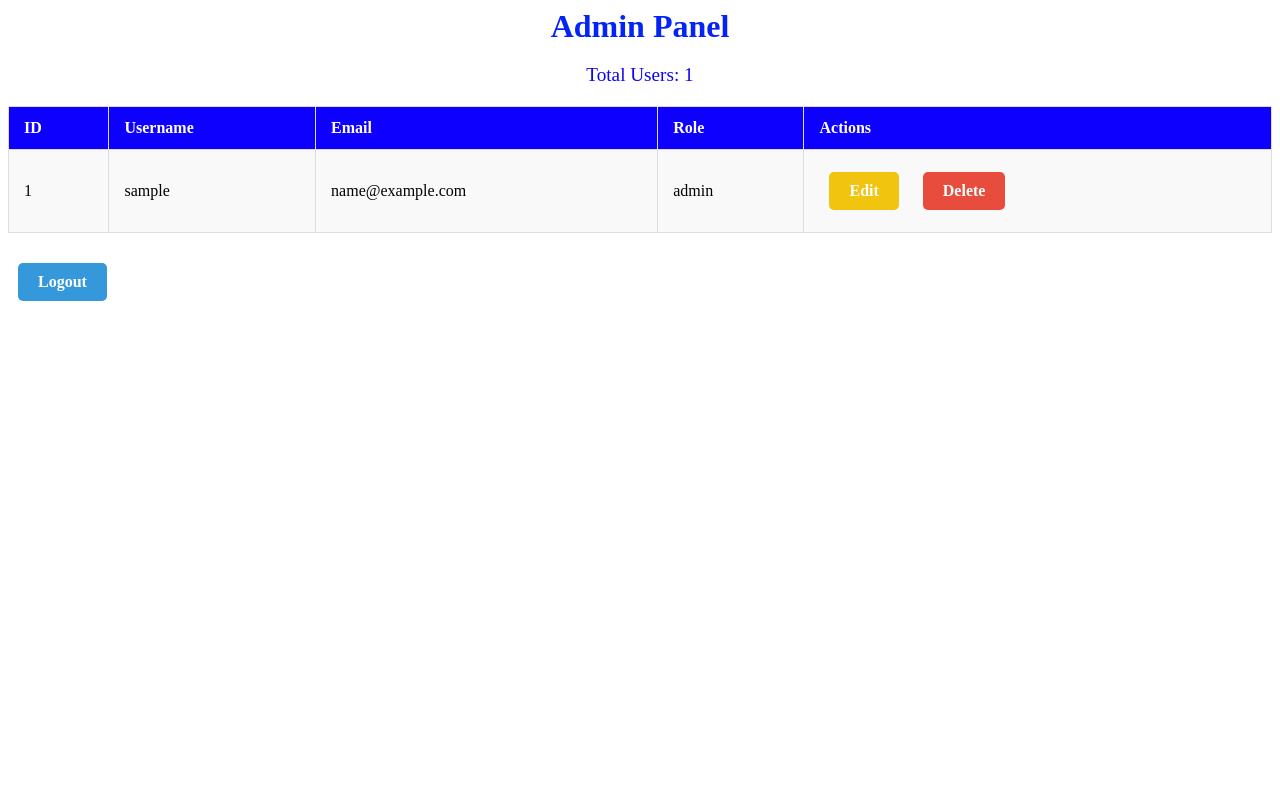
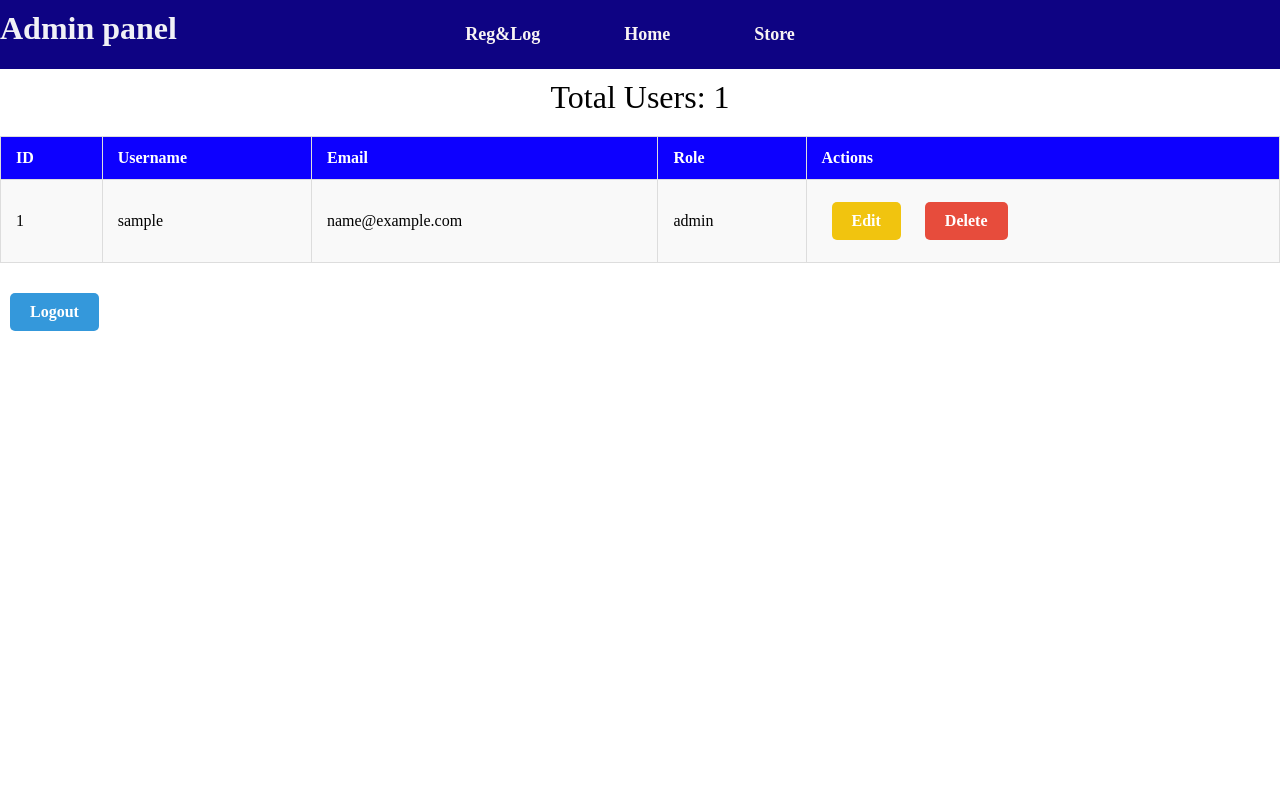
Before and after one commit to bhanuka99x/GameCraft, a PHP site: page /user_management.php in a window 1280 px wide. Run offline with PHP 8.4, Linux system fonts and the light colour scheme; the visitor is signed in with stand-in values (Sample User, id 1); tables that the repository leaves empty or names only in its code hold one stand-in row (values such as "Sample post").

Commit message:
fix navbar

```diff
--- /dev/null
+++ b/GameCraft/CSS/umnav.css
@@ -0,0 +1,39 @@
+/* Reset default margins and padding */
+* {
+    margin: 0;
+    padding: 0;
+    box-sizing: border-box;
+}
+
+/* Styling for the navbar */
+.navbar {
+    background-color: #0e0383; /* Dark background */
+    text-align: center;
+}
+
+/* Styling for the navbar list */
+.navbar ul {
+    list-style-type: none;
+}
+
+/* Styling for the list items */
+.navbar ul li {
+    display: inline-block;
+    margin-right: 20px;
+
+}
+
+/* Styling for the links */
+.navbar ul li a {
+    text-decoration: none;
+    color: rgb(248, 243, 243);
+    font-size: 18px;
+    padding: 14px 20px;
+    display: inline-block;
+}
+
+/* Hover effect for links */
+.navbar ul li a:hover {
+    background-color: #21ec0a;
+    border-radius: 5px;
+}
--- a/GameCraft/CSS/user_manage.css
+++ b/GameCraft/CSS/user_manage.css
@@ -8,19 +8,23 @@
 }
 
 
-h1 {
-    text-align: center;
-    color: #0424f6;
+h2 {
+    text-align: left;
+    color: #f1f1f6;
     font-size: 2rem;
-    margin-bottom: 10px;
+    margin-bottom: 5px;
+    position:fixed ;
+    padding-top: 10px;
+
 }
 
 
 p {
     text-align: center;
-    color: #0d05ef;
-    font-size: 1.2rem;
+    color: #000000;
+    font-size: 2em;
     margin-bottom: 20px;
+    padding-top: 10px;
 }
 
 
--- a/GameCraft/user_management.php
+++ b/GameCraft/user_management.php
@@ -1,3 +1,32 @@
+<!DOCTYPE html>
+<html lang="en">
+<head>
+    <meta charset="UTF-8">
+    <meta name="viewport" content="width=device-width, initial-scale=1.0">
+    <title>Navigation Bar</title>
+    <link rel="stylesheet" href="./CSS/umnav.css">
+</head>
+<body>
+
+
+    <nav class="navbar">
+    <h2>Admin panel</h2>
+        <ul>
+            <li><a href="user_management.php">Reg&Log</a></li>
+            <li><a href="#about">Home</a></li>
+            <li><a href="#services">Store</a></li>
+
+
+
+        </ul>
+    </nav>
+
+</body>
+</html>
+
+
+
+
 <?php
 require 'connection.php';
 session_start();
@@ -21,7 +50,7 @@ $user_count = $result->num_rows;
 
 
 <link rel="stylesheet" href="./CSS/user_manage.css">
-<h1>Admin Panel</h1>
+
 <p>Total Users: <?php echo $user_count; ?></p>
 
 <table>
```
